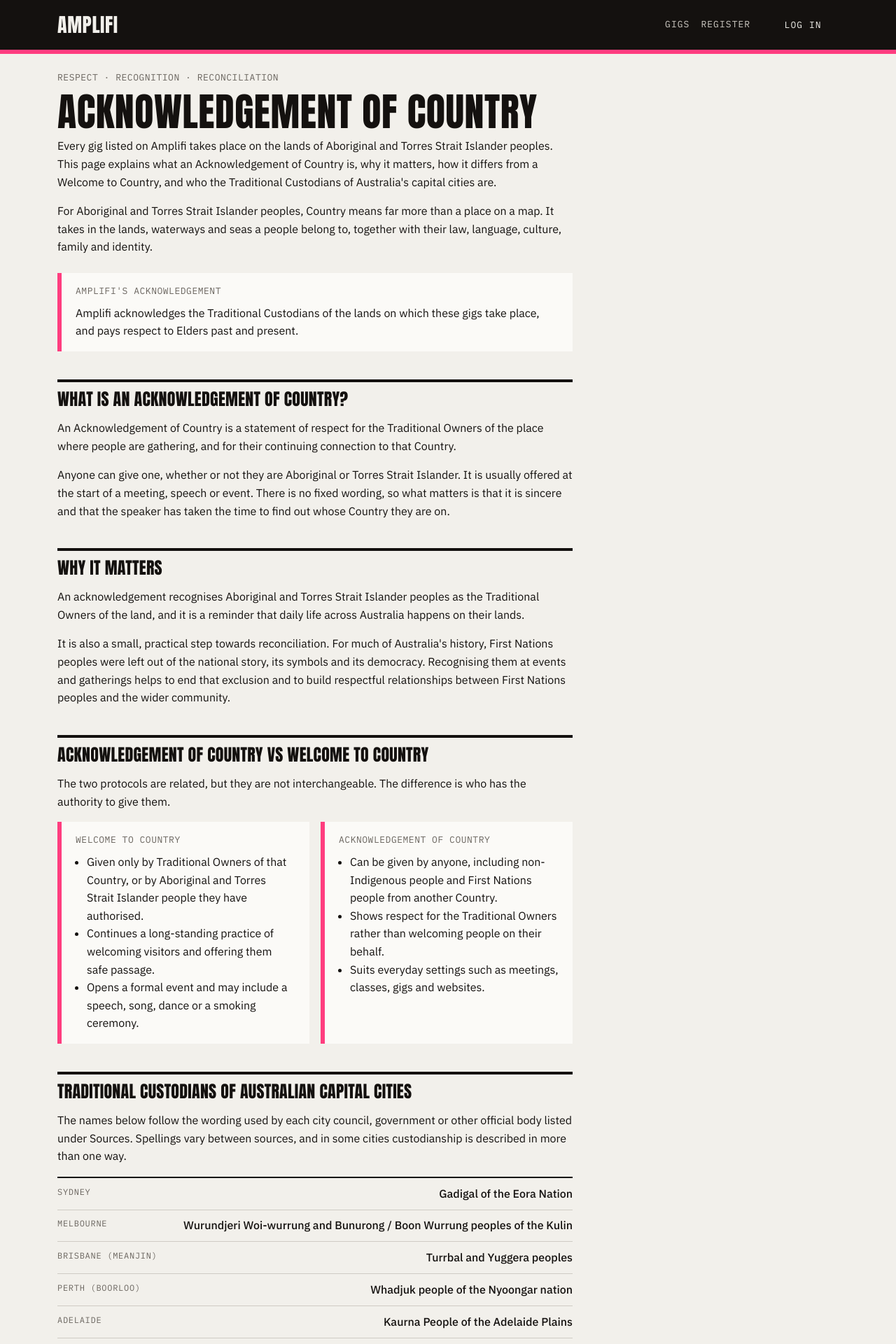
After one commit to Akira0412-degitech/IAB207_Ass2, a Flask app: page /aoc in a window 1280 px wide. The commit adds this page. Shown: the top 1920 px of the page at 70% size. Run offline with Flask 3, Linux system fonts and the light colour scheme; some libraries are stand-ins or nearby versions.

Commit message:
add acknowledgement of country page and footer linnk #10

```diff
--- /dev/null
+++ b/website/templates/aoc.html
@@ -0,0 +1,128 @@
+{% extends "base.html" %}
+
+{% block title %}Acknowledgement of Country — Amplifi{% endblock %}
+
+{% block content %}
+<main class="container py-4">
+  <div class="row">
+    <div class="col-lg-8">
+
+      <p class="meta mb-2">Respect · Recognition · Reconciliation</p>
+      <h1 style="font-size:clamp(2.2rem,6vw,3.5rem);">Acknowledgement of Country</h1>
+      <p>Every gig listed on Amplifi takes place on the lands of Aboriginal and Torres Strait Islander peoples. This page explains what an Acknowledgement of Country is, why it matters, how it differs from a Welcome to Country, and who the Traditional Custodians of Australia's capital cities are.</p>
+      <p>For Aboriginal and Torres Strait Islander peoples, Country means far more than a place on a map. It takes in the lands, waterways and seas a people belong to, together with their law, language, culture, family and identity.</p>
+
+      <div class="aoc my-4">
+        <p class="meta mb-2">Amplifi's acknowledgement</p>
+        <p class="mb-0">Amplifi acknowledges the Traditional Custodians of the lands on which these gigs take place, and pays respect to Elders past and present.</p>
+      </div>
+
+      <section aria-labelledby="what-heading">
+        <div class="rule-heading">
+          <h2 id="what-heading">What is an Acknowledgement of Country?</h2>
+        </div>
+        <p class="mt-3">An Acknowledgement of Country is a statement of respect for the Traditional Owners of the place where people are gathering, and for their continuing connection to that Country.</p>
+        <p>Anyone can give one, whether or not they are Aboriginal or Torres Strait Islander. It is usually offered at the start of a meeting, speech or event. There is no fixed wording, so what matters is that it is sincere and that the speaker has taken the time to find out whose Country they are on.</p>
+      </section>
+
+      <section aria-labelledby="why-heading">
+        <div class="rule-heading">
+          <h2 id="why-heading">Why it matters</h2>
+        </div>
+        <p class="mt-3">An acknowledgement recognises Aboriginal and Torres Strait Islander peoples as the Traditional Owners of the land, and it is a reminder that daily life across Australia happens on their lands.</p>
+        <p>It is also a small, practical step towards reconciliation. For much of Australia's history, First Nations peoples were left out of the national story, its symbols and its democracy. Recognising them at events and gatherings helps to end that exclusion and to build respectful relationships between First Nations peoples and the wider community.</p>
+      </section>
+
+      <section aria-labelledby="difference-heading">
+        <div class="rule-heading">
+          <h2 id="difference-heading">Acknowledgement of Country vs Welcome to Country</h2>
+        </div>
+        <p class="mt-3">The two protocols are related, but they are not interchangeable. The difference is who has the authority to give them.</p>
+        <div class="row g-3">
+          <div class="col-md-6">
+            <div class="aoc h-100">
+              <p class="meta mb-2">Welcome to Country</p>
+              <ul class="mb-0 ps-3">
+                <li>Given only by Traditional Owners of that Country, or by Aboriginal and Torres Strait Islander people they have authorised.</li>
+                <li>Continues a long-standing practice of welcoming visitors and offering them safe passage.</li>
+                <li>Opens a formal event and may include a speech, song, dance or a smoking ceremony.</li>
+              </ul>
+            </div>
+          </div>
+          <div class="col-md-6">
+            <div class="aoc h-100">
+              <p class="meta mb-2">Acknowledgement of Country</p>
+              <ul class="mb-0 ps-3">
+                <li>Can be given by anyone, including non-Indigenous people and First Nations people from another Country.</li>
+                <li>Shows respect for the Traditional Owners rather than welcoming people on their behalf.</li>
+                <li>Suits everyday settings such as meetings, classes, gigs and websites.</li>
+              </ul>
+            </div>
+          </div>
+        </div>
+      </section>
+
+      <section aria-labelledby="custodians-heading">
+        <div class="rule-heading">
+          <h2 id="custodians-heading">Traditional Custodians of Australian capital cities</h2>
+        </div>
+        <p class="mt-3">The names below follow the wording used by each city council, government or other official body listed under Sources. Spellings vary between sources, and in some cities custodianship is described in more than one way.</p>
+
+        <ul class="fact-list mb-4">
+          <li><span class="fact-key">Sydney</span><span class="fact-val">Gadigal of the Eora Nation</span></li>
+          <li><span class="fact-key">Melbourne</span><span class="fact-val">Wurundjeri Woi-wurrung and Bunurong / Boon Wurrung peoples of the Kulin</span></li>
+          <li><span class="fact-key">Brisbane (Meanjin)</span><span class="fact-val">Turrbal and Yuggera peoples</span></li>
+          <li><span class="fact-key">Perth (Boorloo)</span><span class="fact-val">Whadjuk people of the Nyoongar nation</span></li>
+          <li><span class="fact-key">Adelaide</span><span class="fact-val">Kaurna People of the Adelaide Plains</span></li>
+          <li><span class="fact-key">Hobart</span><span class="fact-val">Tasmanian Aboriginal People (Palawa) of lutruwita / Tasmania</span></li>
+          <li><span class="fact-key">Darwin</span><span class="fact-val">Larrakia people</span></li>
+          <li><span class="fact-key">Canberra</span><span class="fact-val">Ngunnawal people</span></li>
+        </ul>
+
+        <p class="meta mb-2">Notes on naming</p>
+        <ul>
+          <li><strong>Sydney:</strong> this is the City of Sydney's wording for its own local area in the inner city.</li>
+          <li><strong>Melbourne:</strong> the City of Melbourne names both groups. The boundary between them was disputed, and a 2021 decision of the Victorian Aboriginal Heritage Council placed the central business district within the area cared for by the Wurundjeri Woi-wurrung.</li>
+          <li><strong>Brisbane:</strong> official bodies pair the Turrbal with a second group whose name is spelt Yuggera, Jagera or Yugara, depending on the source. Brisbane City Council's own acknowledgement refers to the Traditional Custodians without naming a group.</li>
+          <li><strong>Perth:</strong> Nyoongar is the spelling used by the City of Perth. Noongar is also widely used.</li>
+          <li><strong>Hobart:</strong> the City of Hobart acknowledges the Tasmanian Aboriginal People as a whole, and separately recognises the loss of the Muwinina people of the Hobart area.</li>
+          <li><strong>Canberra:</strong> the ACT Government recognises the Ngunnawal people, and its interim protocol also recognises other people and families with a traditional connection to the region, noting that those who identify as Ngambri (Kamberri) have determined they are traditional custodians.</li>
+        </ul>
+      </section>
+
+      <section aria-labelledby="finding-heading">
+        <div class="rule-heading">
+          <h2 id="finding-heading">Finding whose Country you are on</h2>
+        </div>
+        <p class="mt-3">The best guides are local ones. AIATSIS suggests starting with your local council's website, then your state or territory government, and contacting the local Aboriginal land council or native title body if you are still unsure.</p>
+        <p>The AIATSIS Map of Indigenous Australia is a useful starting point, but it shows general locations only. Its boundaries are not exact, and some of what it shows is contested.</p>
+      </section>
+
+      <section aria-labelledby="sources-heading">
+        <div class="rule-heading">
+          <h2 id="sources-heading">Sources</h2>
+        </div>
+        <ul class="mt-3">
+          <li><a href="https://www.reconciliation.org.au/reconciliation/acknowledgement-of-country-and-welcome-to-country/" target="_blank" rel="noopener noreferrer">Reconciliation Australia: Acknowledgement of Country and Welcome to Country</a></li>
+          <li><a href="https://aiatsis.gov.au/explore/welcome-country" target="_blank" rel="noopener noreferrer">AIATSIS: Welcome to Country</a></li>
+          <li><a href="https://aiatsis.gov.au/explore/map-indigenous-australia" target="_blank" rel="noopener noreferrer">AIATSIS: Map of Indigenous Australia</a></li>
+          <li><a href="https://aiatsis.gov.au/whose-country" target="_blank" rel="noopener noreferrer">AIATSIS: Whose Country am I on?</a></li>
+          <li><a href="https://www.cityofsydney.nsw.gov.au/culture-creativity/reconciliation" target="_blank" rel="noopener noreferrer">City of Sydney: Reconciliation</a></li>
+          <li><a href="https://www.melbourne.vic.gov.au/aboriginal-melbourne" target="_blank" rel="noopener noreferrer">City of Melbourne: Aboriginal Melbourne</a></li>
+          <li><a href="https://www.aboriginalheritagecouncil.vic.gov.au/traditional-owners-melbourne-cbd" target="_blank" rel="noopener noreferrer">Victorian Aboriginal Heritage Council: Traditional Owners for Melbourne CBD</a></li>
+          <li><a href="https://www.qut.edu.au/about/indigenous" target="_blank" rel="noopener noreferrer">QUT: Acknowledgement of Traditional Owners</a></li>
+          <li><a href="https://www.oqpc.qld.gov.au/acknowledgement-country" target="_blank" rel="noopener noreferrer">Office of the Queensland Parliamentary Counsel: Acknowledgement of Country</a></li>
+          <li><a href="https://www.brisbane.qld.gov.au/community-support-and-safety/support-for-community/aboriginal-and-torres-strait-islander-communities" target="_blank" rel="noopener noreferrer">Brisbane City Council: Aboriginal and Torres Strait Islander communities</a></li>
+          <li><a href="https://perth.wa.gov.au/community/community-services-and-facilities/elders-advisory-group" target="_blank" rel="noopener noreferrer">City of Perth: Elders Advisory Group</a></li>
+          <li><a href="https://www.cityofadelaide.com.au/community/reconciliation/acknowledgement-and-welcome-to-country/" target="_blank" rel="noopener noreferrer">City of Adelaide: Acknowledgement and Welcome to Country</a></li>
+          <li><a href="https://www.hobartcity.com.au/Services/Community-programs/Aboriginal-programs" target="_blank" rel="noopener noreferrer">City of Hobart: Aboriginal programs</a></li>
+          <li><a href="https://www.darwin.nt.gov.au/community/about-darwin" target="_blank" rel="noopener noreferrer">City of Darwin: About Darwin</a></li>
+          <li><a href="https://www.act.gov.au/community/aboriginal-and-torres-strait-islander-peoples/indigenous-protocols-in-the-act" target="_blank" rel="noopener noreferrer">ACT Government: Indigenous protocols in the ACT</a></li>
+        </ul>
+        <p class="meta">Information checked: October 2026</p>
+      </section>
+
+    </div>
+  </div>
+</main>
+{% endblock %}
--- a/website/templates/base.html
+++ b/website/templates/base.html
@@ -84,6 +84,7 @@
                     <ul class="list-unstyled">
                         <li><a href="{{ url_for('main.index') }}">All gigs</a></li>
                         <li><a href="{{ url_for('main.index') }}#whats-on">By genre</a></li>
+                        <li><a href="{{ url_for('main.aoc') }}">Acknowledgement of Country</a></li>
                     </ul>
                 </div>
                 <div class="col-6 col-md-4">
--- a/website/views.py
+++ b/website/views.py
@@ -93,3 +93,9 @@ def create_event():
 def bookings():
     """US11 - a user's own booking history, so it requires a session."""
     return render_template('bookings.html')
+
+
+@main_bp.route('/aoc')
+def aoc():
+    """US18 - Acknowledgement of Country page. Static content, open to all visitors."""
+    return render_template('aoc.html')
```
